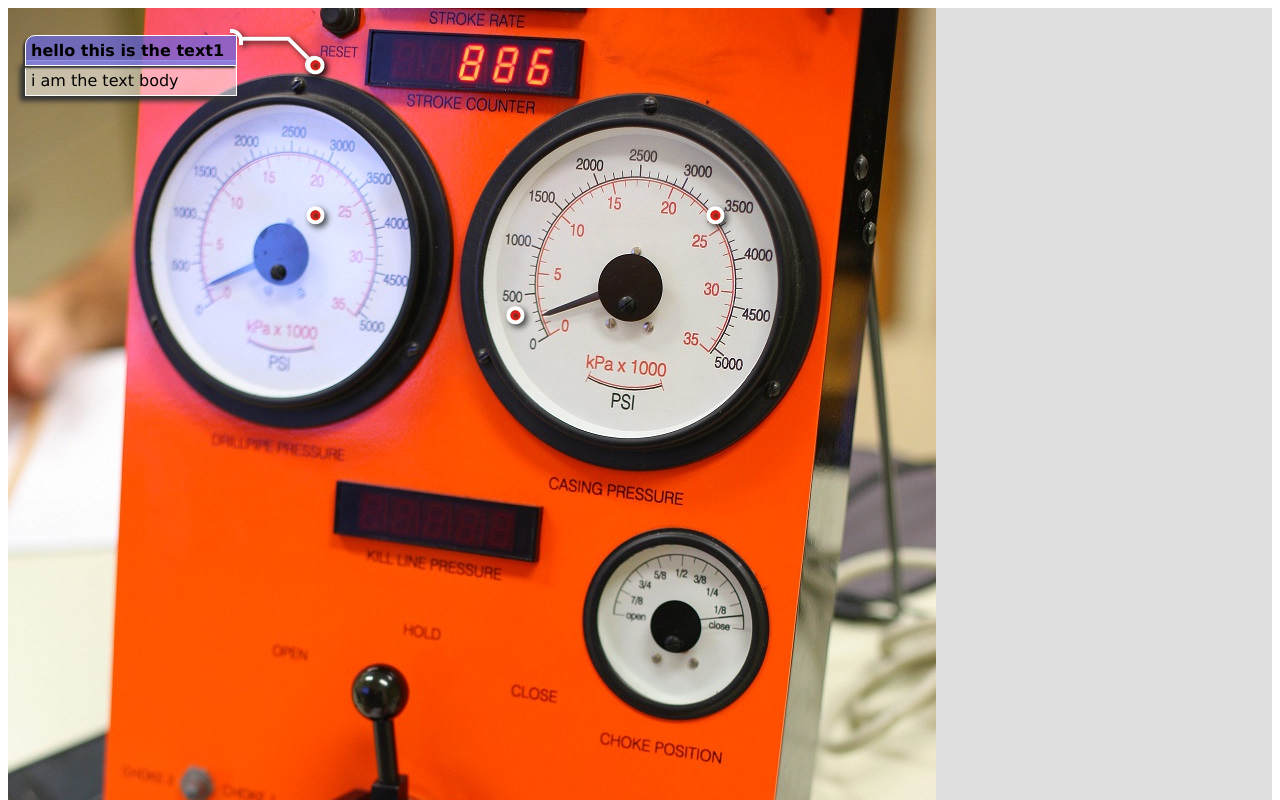
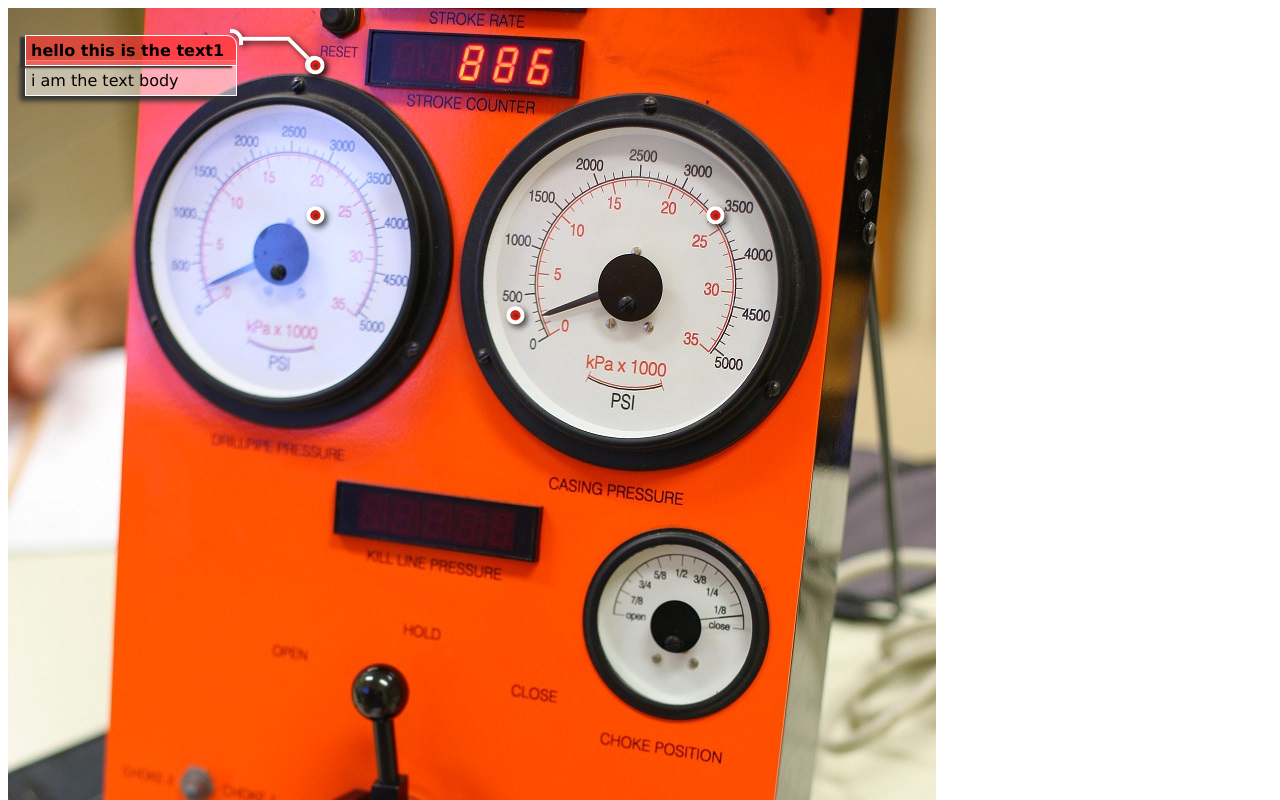
Before and after one commit to logiowl/logiowl.github.io, a plain HTML site: page index.html in a window 1280 px wide. Both pictures are taken after a click on the element 318 px from the left and 68 px from the top of the page. Shown: the top 800 px of the page. Drawn offline with Linux system fonts and the light colour scheme.

Commit message:
FinalTesting

```diff
--- a/hotSpots.js
+++ b/hotSpots.js
@@ -2,46 +2,43 @@
     var theContainer=document.getElementById("hotspotContainer"),
      thehotspot=document.getElementById("hotspot");
      thehotspotComponent=document.getElementById("hotspotComponent");
-    var handleClick=(event)=>{
+    var handleHotspotClick=(event)=>{
 
 
-        i=parseInt (event.target.getAttribute("number"));
+        hotspotNumber=parseInt (event.target.getAttribute("number"));
         let hotspotTextTitle=thehotspotComponent.querySelector("#hotspotTextTitle");
         let hotspotTextBody=thehotspotComponent.querySelector("#hotspotTextBody");
-        hotspotTextTitle.style.backgroundColor=theData[i].backgroundColor;
-        hotspotTextTitle.innerHTML=theData[i].textTitle;
-        if (theData[i].textBody && theData[i].textBody.length>0) {
-            hotspotTextBody.innerHTML=theData[i].textBody;
+        hotspotTextTitle.style.backgroundColor=theData[hotspotNumber].backgroundColor;
+        hotspotTextTitle.innerHTML=theData[hotspotNumber].textTitle;
+        if (theData[hotspotNumber].link && theData[hotspotNumber].link.length>0) hotspotTextTitle.onclick=()=>{ window.location.href=theData[hotspotNumber].link};
+        if (theData[hotspotNumber].textBody && theData[hotspotNumber].textBody.length>0) {
+            hotspotTextBody.innerHTML=theData[hotspotNumber].textBody;
             hotspotTextBody.style.visibility="visible";
             }
             else{
                 hotspotTextBody.style.visibility="hidden";
             }
-        hotspotTextTitle.style.color=theData[i].textColor;
+        hotspotTextTitle.style.color=theData[hotspotNumber].textColor;
         let hotspotHandle=thehotspotComponent.querySelector(".hotspotHandle");
 
-        switch (theData[i].direction){
-            case "up-left":
+        switch (theData[hotspotNumber].direction){
+            case "left":
+                hotspotTextTitle.style.borderRadius="0 10px 0 0";
+                hotspotHandle.setAttribute("class","hotspotHandle");
+                hotspotTextTitle.style.left=hotspotTextBody.style.left="-275px";
+                hotspotHandle.style.left="-78px"
+            break;
+
+            case "right":
                 hotspotTextTitle.style.borderRadius="10px 0 0 0"
-                hotspotHandle.setAttribute("class","hotspotHandle");
-            break;
-            case "down-right":
-                hotspotTextTitle.style.borderRadius="0 0 10px 0"
-                hotspotHandle.setAttribute("class","hotspotHandle hFlip Vflip");
-
-            break;
-            case "down-left":
-                hotspotTextTitle.style.borderRadius="0 0 0 10px"
-                hotspotHandle.setAttribute("class","hotspotHandle Vflip");
-            break;
-            case "up-right":
-                hotspotTextTitle.style.borderRadius="0 10px 0 0"
                 hotspotHandle.setAttribute("class","hotspotHandle hFlip");
+                hotspotTextTitle.style.left=hotspotTextBody.style.left="95px";
+                hotspotHandle.style.left="-5px"
             default:
             break;
         }
-        thehotspotComponent.style.left=theData[i].x;
-        thehotspotComponent.style.top=theData[i].y;
+        thehotspotComponent.style.left=theData[hotspotNumber].x;
+        thehotspotComponent.style.top=theData[hotspotNumber].y;
         thehotspotComponent.style.visibility="visible";
      }
 
@@ -57,7 +54,7 @@
             theClonedNode.setAttribute("id","hotspot"+i);
             theClonedNode.style.left=theData[i].x;
             theClonedNode.style.top=theData[i].y;
-            theClonedNode.addEventListener("click",handleClick)
+            theClonedNode.addEventListener("click",handleHotspotClick)
             theContainer.appendChild(theClonedNode);
         }
         thehotspot.remove();
--- a/hotSpotsStyles.css
+++ b/hotSpotsStyles.css
@@ -1,5 +1,5 @@
 
-.container{
+.hotspotContainer{
     display:block;
     height:100%;
     background-color:rgb(223, 223, 223)
@@ -17,10 +17,7 @@
     -webkit-transform: scaleX(-1);
     transform: scaleX(-1);
 }
-.vFlip{
-    -webkit-transform: scaleY(-1);
-    transform: scaleY(-1);
-}
+
 .hotspotTextTitle{
     font-family: Verdana, Geneva, Tahoma, sans-serif;
     position:absolute;
@@ -31,7 +28,7 @@
     padding:5px;
     color:white;
     width:200px;
-    box-shadow: -2px 2px 2px #333333;
+    box-shadow: -5px 2px 2px #333333;
     z-index:1;
 
     left:-275px;
--- a/index.html
+++ b/index.html
@@ -23,10 +23,10 @@
         data={
 
             "hotspots":[
-                {"x":'300px',"y":'50px',"link":"","textTitle":"hello this is the text1","textBody":"i am the text body", "direction":"up-left","backgroundColor":" rgba(100,100,230,.7)","textColor":"black"},
-                {"x":"500px","y":'300px',"link":"","textTitle":"hello this is the text2",  "direction":"up-right","backgroundColor":"#ffffff","textColor":"black"},
-                {"x":"300px","y":'200px',"link":"","textTitle":"hello this is the text3",  "direction":"down-right","backgroundColor":"#ffff00","textColor":"white"},
-                {"x":"700px","y":'200px',"link":"","textTitle":"hello this is the text4",  "direction":"down-left","backgroundColor":"#00aabb","textColor":"white"}
+                {"x":'300px',"y":'50px',"link":"https:/google.com","textTitle":"hello this is the text1","textBody":"i am the text body", "direction":"left","backgroundColor":"#ff3333aa","textColor":"black"},
+                {"x":"500px","y":'300px',"link":"","textTitle":"hello this is the text2", "textBody":"i am the text body", "direction":"right","backgroundColor":"#33ff33aa","textColor":"black"},
+                {"x":"300px","y":'200px',"link":"","textTitle":"hello this is the text3", "textBody":"i am the text body", "direction":"right","backgroundColor":"#3333ffaa","textColor":"white"},
+                {"x":"700px","y":'200px',"link":"","textTitle":"hello this is the text4", "textBody":"i am the text body", "direction":"left","backgroundColor":"#000000aa","textColor":"white"}
             ]
         };
     </script>
```
